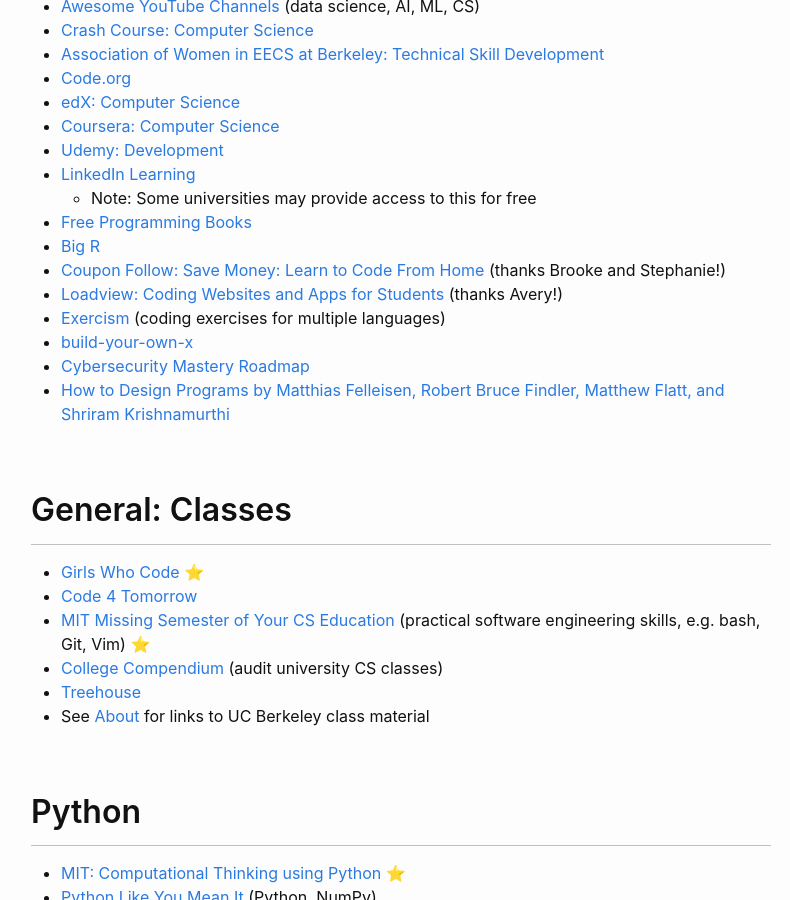
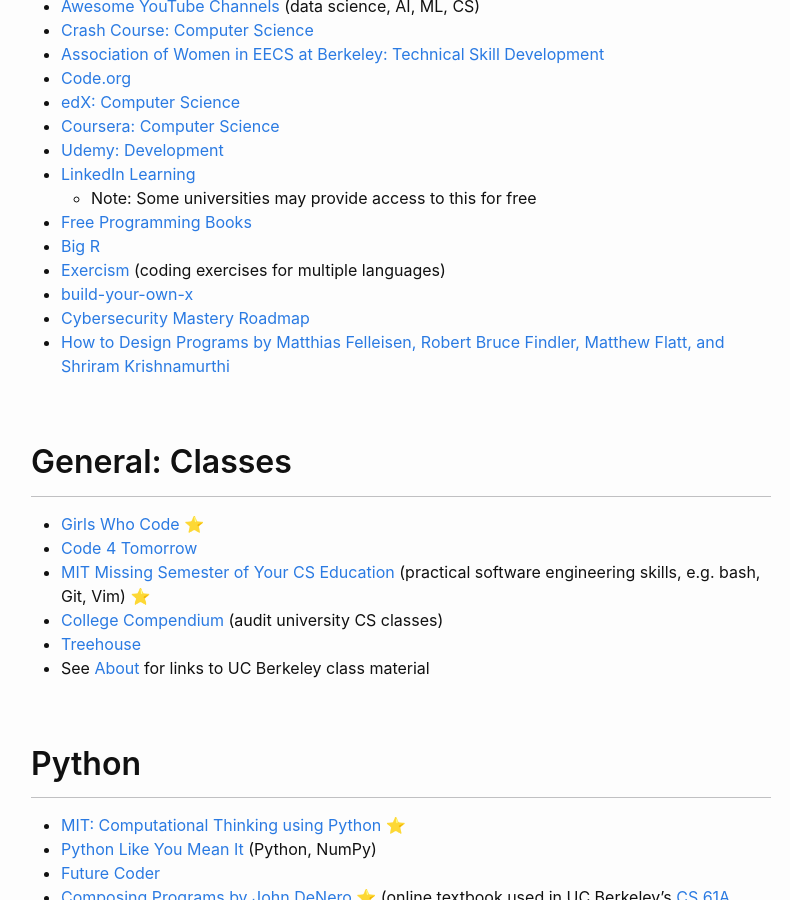
Before and after one commit to phrdang/phrdang.github.io, a Jekyll site: the page built from resources.md, in a window 1280 px wide and 900 px high, scrolled down 1598 px. Shown: the whole window, without its empty margins (239-1029 px from the left). Built offline with Jekyll 4.4.1, drawn with Linux system fonts in a browser that asks for light colours; some of the changed text lies outside the part shown.

Commit message:
Remove probable spam links, add CS 61C course notes to Resources

```diff
--- a/resources.md
+++ b/resources.md
@@ -66,8 +66,6 @@
   - Note: Some universities may provide access to this for free
 - [Free Programming Books](https://github.com/EbookFoundation/free-programming-books)
 - [Big R](https://big-r.netlify.app/index.html)
-- [Coupon Follow: Save Money: Learn to Code From Home](https://couponfollow.com/research/learn-to-code-from-home) (thanks Brooke and Stephanie!)
-- [Loadview: Coding Websites and Apps for Students](https://www.loadview-testing.com/education/coding-websites-for-apps-and-students/) (thanks Avery!)
 - [Exercism](https://exercism.org/) (coding exercises for multiple languages)
 - [build-your-own-x](https://github.com/codecrafters-io/build-your-own-x)
 - [Cybersecurity Mastery Roadmap](https://github.com/Hamed233/Cybersecurity-Mastery-Roadmap)
```
Also changed, not shown: other parts of resources.md (+2 -1 lines).
